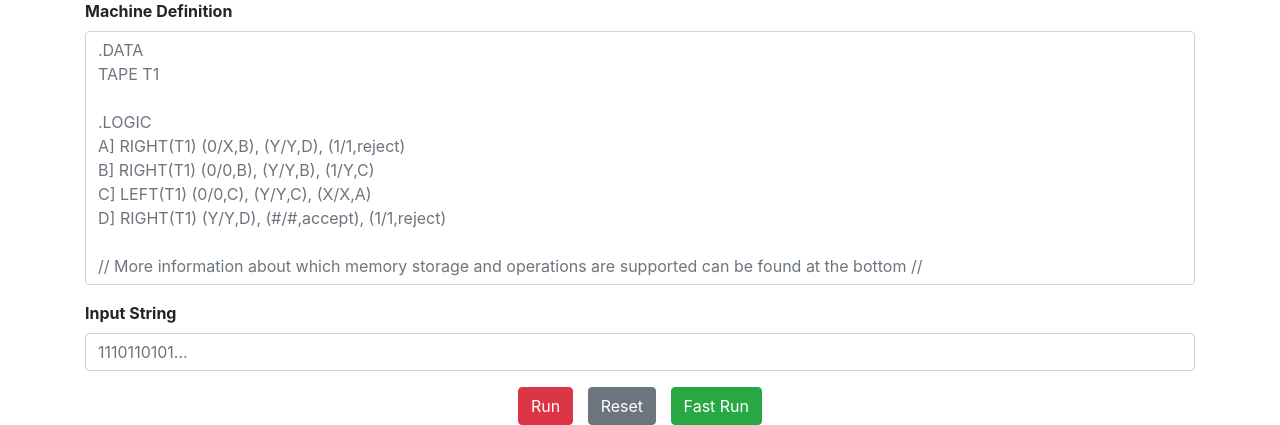
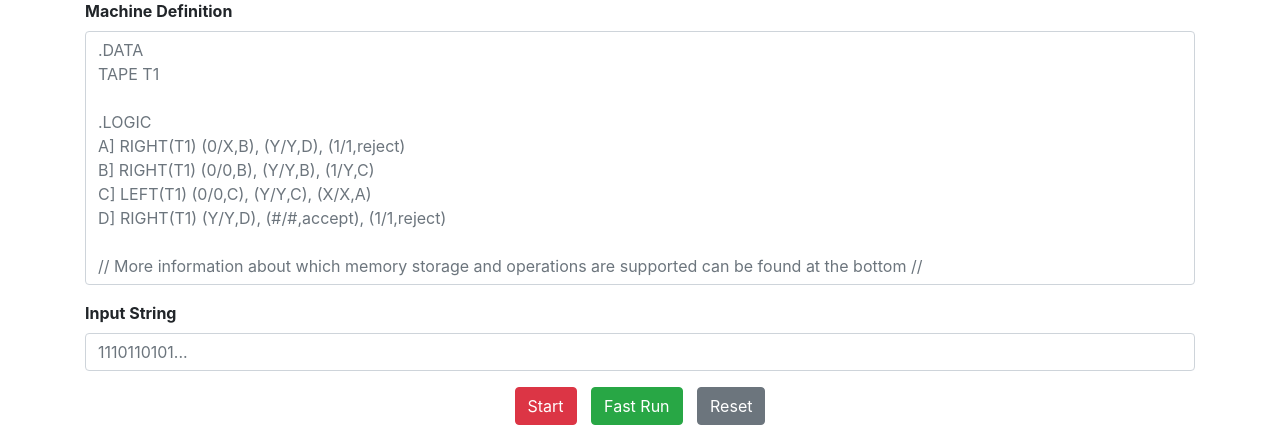
Before and after one commit to francisisip/abstract-machine-interpreter, a Flask app: page / in a window 1280 px wide. Shown: the part 381-806 px from the top of the page. Run offline with Flask 3, Linux system fonts and the light colour scheme; some libraries are stand-ins or nearby versions.

Commit message:
fixed buttons visibility

```diff
--- a/website/templates/index.html
+++ b/website/templates/index.html
@@ -59,11 +59,14 @@ D] RIGHT(T1) (Y/Y,D), (#/#,accept), (1/1,reject)
   </div>
 
   <div style="text-align: center;">
-    <input type="submit" class="btn btn-danger" value="Run">
-    <input type="reset" class="btn btn-secondary" value="Reset" style="margin-left: 10px;">
+    {% if not is_started %}
+      <input type="submit" class="btn btn-danger" id="startBtn" name="run" value="Start">
+    {% else %}
+      <input type="submit" class="btn btn-warning" id="stepBtn" name="step" value="Step">
+    {% endif %}
     <input type="button" class="btn btn-success" name="finish" value="Fast Run" style="margin-left: 10px;">
+    <input type="submit" class="btn btn-secondary" name="reset" value="Reset" style="margin-left: 10px;">
   </div>
 
 </form>
-
 {% endblock %}
```
